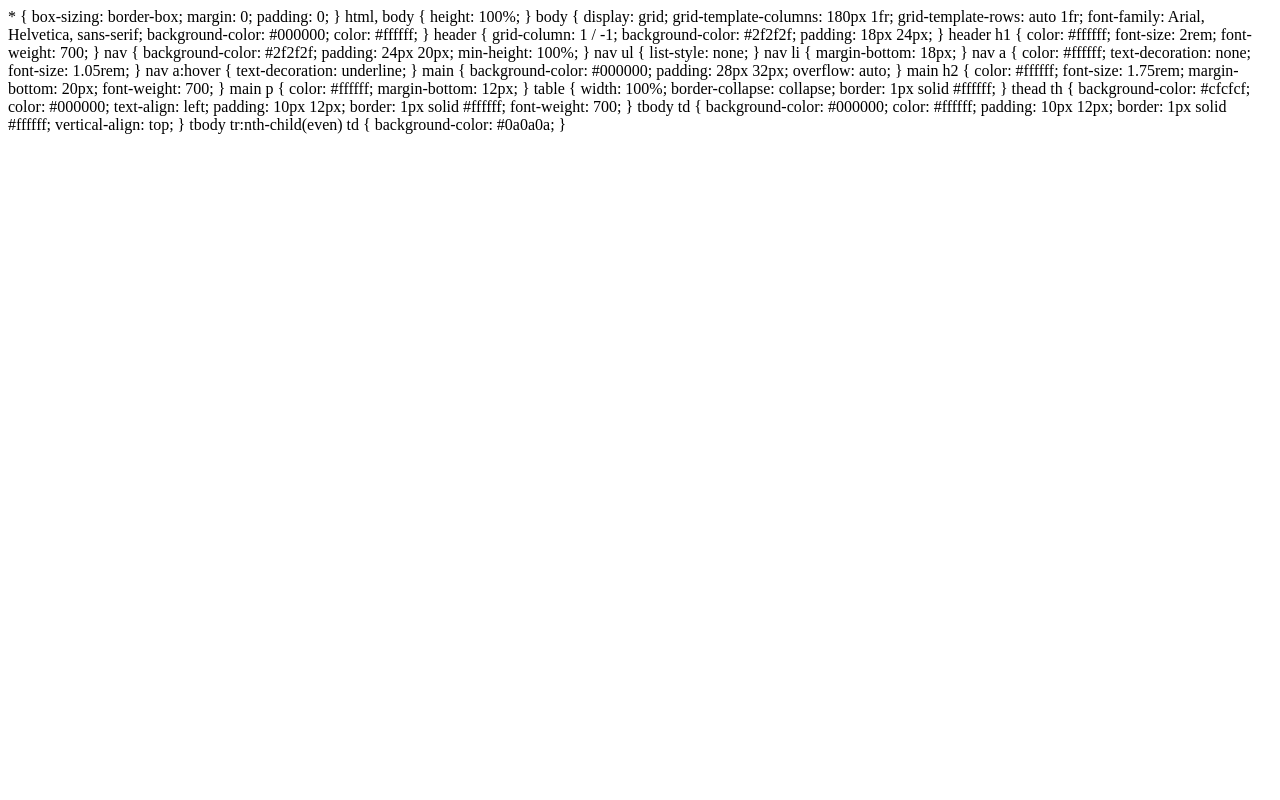
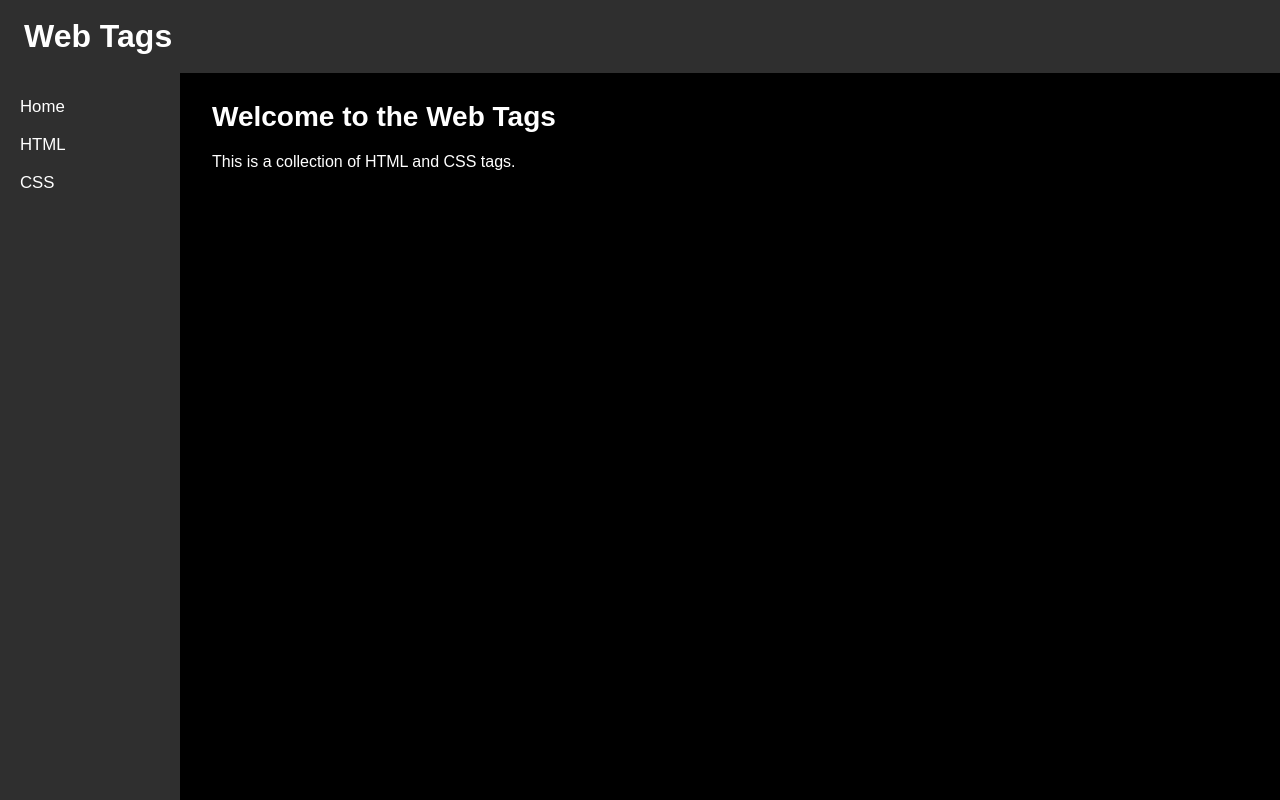
Before and after one commit to chrxssy2023/study_planner, a Flask app: page / in a window 1280 px wide. Run offline with Flask 3, Linux system fonts and the light colour scheme.

Commit message:
Fixed CSS issues

```diff
--- a/main.py
+++ b/main.py
@@ -20,16 +20,10 @@ def index():
     return render_template("index.html")
 
 
-
-
-
-
-
-
 @app.route('/tags/<tag_type>')
 def render_webpage(tag_type):
     title = tag_type.upper()
-    query = "SELECT tag, description FROM html_tags WHERE type=?"
+    query = "SELECT id, tag, description FROM html_tags WHERE type=?"
     con = create_connection(DATABASE)
     print(con)
     cur = con.cursor()
--- a/templates/index.html
+++ b/templates/index.html
@@ -1,100 +1,30 @@
-* {
-    box-sizing: border-box;
-    margin: 0;
-    padding: 0;
-}
-
-html,
-body {
-    height: 100%;
-}
-
-body {
-    display: grid;
-    grid-template-columns: 180px 1fr;
-    grid-template-rows: auto 1fr;
-    font-family: Arial, Helvetica, sans-serif;
-    background-color: #000000;
-    color: #ffffff;
-}
-
-header {
-    grid-column: 1 / -1;
-    background-color: #2f2f2f;
-    padding: 18px 24px;
-}
-
-header h1 {
-    color: #ffffff;
-    font-size: 2rem;
-    font-weight: 700;
-}
-
-nav {
-    background-color: #2f2f2f;
-    padding: 24px 20px;
-    min-height: 100%;
-}
-
-nav ul {
-    list-style: none;
-}
-
-nav li {
-    margin-bottom: 18px;
-}
-
-nav a {
-    color: #ffffff;
-    text-decoration: none;
-    font-size: 1.05rem;
-}
-
-nav a:hover {
-    text-decoration: underline;
-}
-
-main {
-    background-color: #000000;
-    padding: 28px 32px;
-    overflow: auto;
-}
-
-main h2 {
-    color: #ffffff;
-    font-size: 1.75rem;
-    margin-bottom: 20px;
-    font-weight: 700;
-}
-
-main p {
-    color: #ffffff;
-    margin-bottom: 12px;
-}
-
-table {
-    width: 100%;
-    border-collapse: collapse;
-    border: 1px solid #ffffff;
-}
-
-thead th {
-    background-color: #cfcfcf;
-    color: #000000;
-    text-align: left;
-    padding: 10px 12px;
-    border: 1px solid #ffffff;
-    font-weight: 700;
-}
-
-tbody td {
-    background-color: #000000;
-    color: #ffffff;
-    padding: 10px 12px;
-    border: 1px solid #ffffff;
-    vertical-align: top;
-}
-
-tbody tr:nth-child(even) td {
-    background-color: #0a0a0a;
-}
+<!DOCTYPE html>
+<html lang="en">
+<head>
+    <meta charset="UTF-8">
+    <title>HTML and CSS Tags</title>
+    <link type="text/css" rel="stylesheet" href="/static/css/style.css">
+</head>
+<body>
+    <header>
+        <h1>Web Tags</h1>
+    </header>
+    <nav>
+        <ul>
+            <li>
+                <a href="/">Home</a>
+            </li>
+            <li>
+                <a href="/tags/html">HTML</a>
+            </li>
+            <li>
+                <a href="/tags/css">CSS</a>
+            </li>
+        </ul>
+    </nav>
+    <main>
+        <h2>Welcome to the Web Tags</h2>
+        <p>This is a collection of HTML and CSS tags.</p >
+    </main>
+</body>
+</html>
```
Also changed, not shown: templates/webtags.html (+5 -3 lines).
